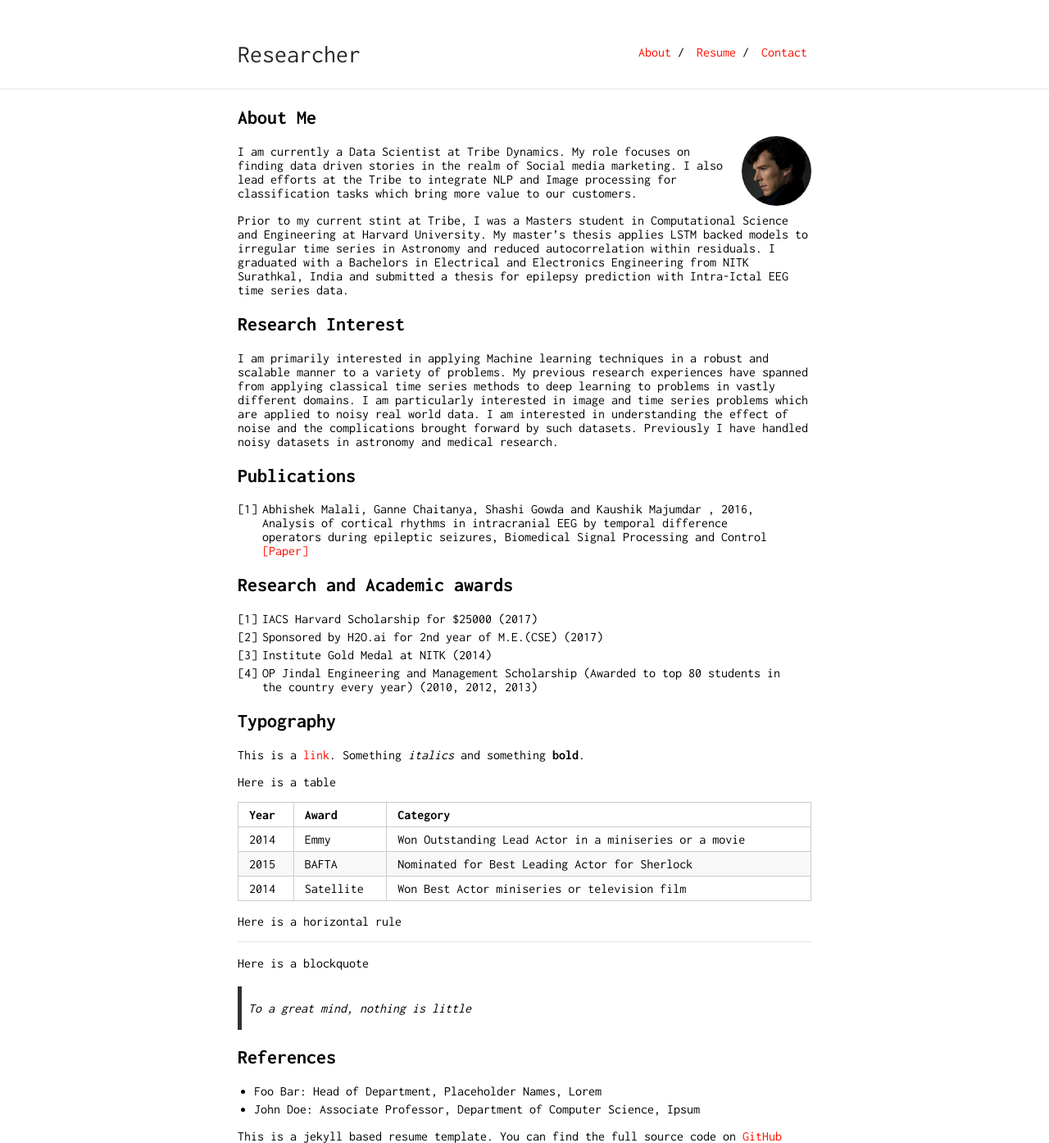
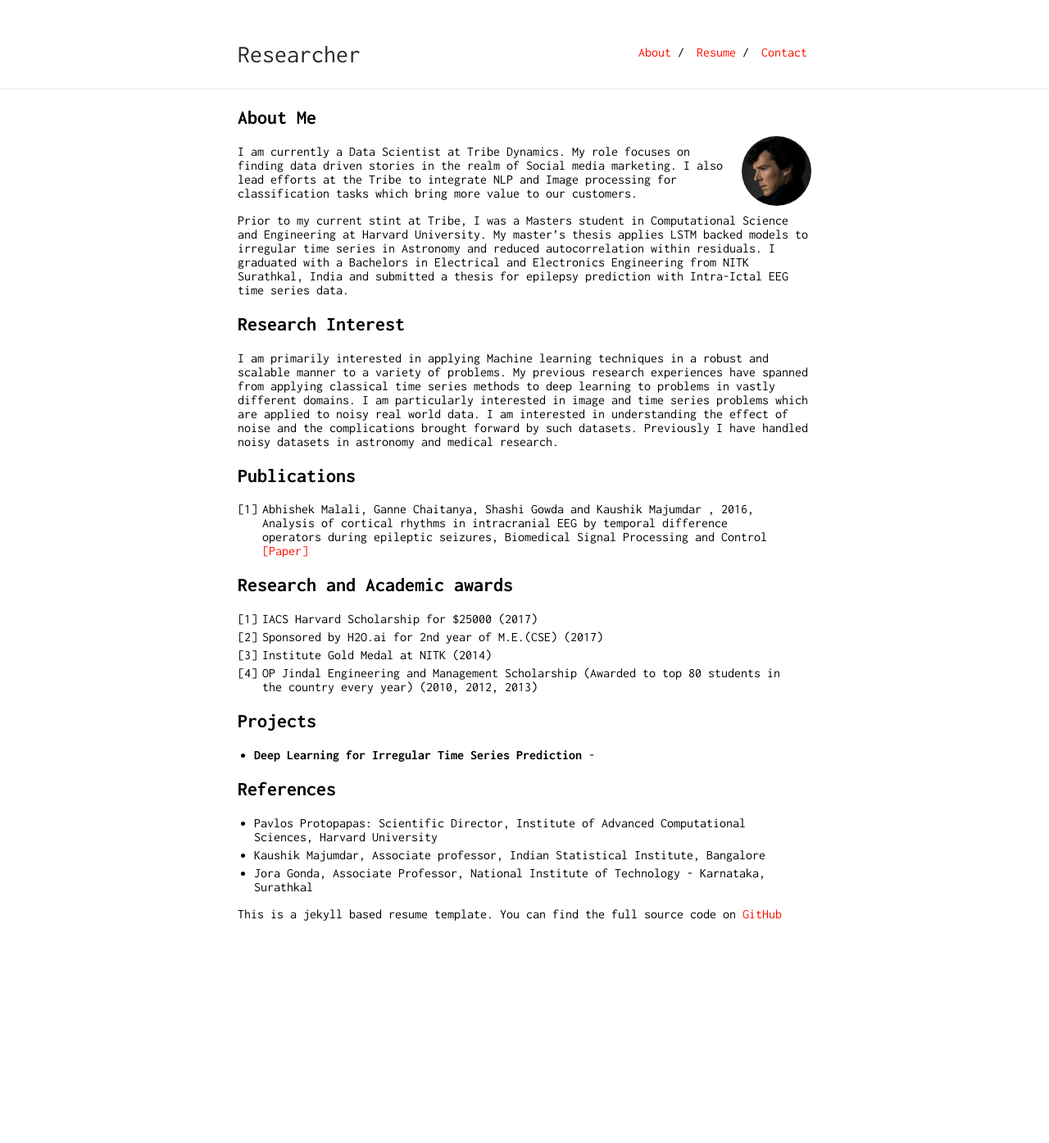
Before and after one commit to abhishekmalali/abhishekmalali.github.io, a Jekyll site: the page built from index.md, in a window 1280 px wide. Shown: the whole page at 82% size. Built offline with Jekyll 4.4.1, drawn with Linux system fonts in a browser that asks for light colours; our own code applies the rules of GitHub Pages for plain Markdown files; after the commit the page ends 1123 px from its top, so only the background shows below that.

Commit message:
Adding references

```diff
--- a/index.md
+++ b/index.md
@@ -24,29 +24,14 @@ I am primarily interested in applying Machine learning techniques in a robust an
 3. Institute Gold Medal at NITK (2014)
 4. OP Jindal Engineering and Management Scholarship (Awarded to top 80 students in the country every year) (2010, 2012, 2013)
 
-## Typography
+## Projects
+* **Deep Learning for Irregular Time Series Prediction** -
 
-This is a [link](http://google.com). Something *italics* and something **bold**.
-
-Here is a table
-
-Year | Award | Category
------|-------|--------
-2014 | Emmy  | Won Outstanding Lead Actor in a miniseries or a movie
-2015 | BAFTA | Nominated for Best Leading Actor for Sherlock
-2014 | Satellite | Won Best Actor miniseries or television film
-
-Here is a horizontal rule
-
----
-
-Here is a blockquote
-
-> To a great mind, nothing is little
 
 ## References
 
-* Foo Bar: Head of Department, Placeholder Names, Lorem
-* John Doe: Associate Professor, Department of Computer Science, Ipsum
+* Pavlos Protopapas: Scientific Director, Institute of Advanced Computational Sciences, Harvard University
+* Kaushik Majumdar, Associate professor, Indian Statistical Institute, Bangalore
+* Jora Gonda, Associate Professor, National Institute of Technology - Karnataka, Surathkal
 
 This is a jekyll based resume template. You can find the full source code on [GitHub](https://github.com/bk2dcradle/researcher)
```
